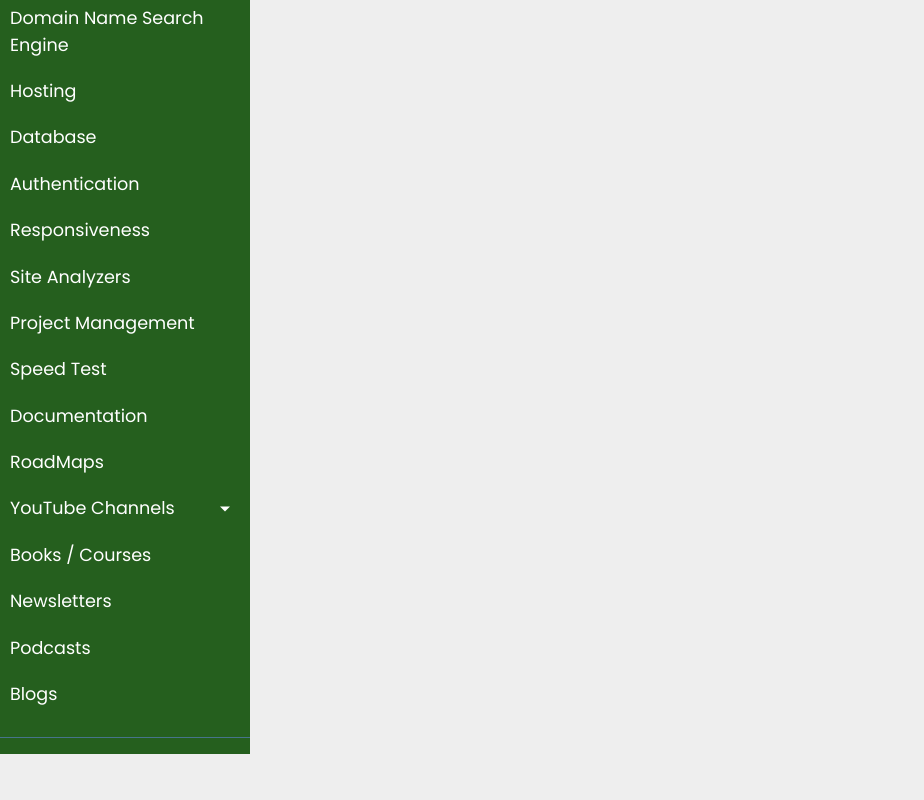
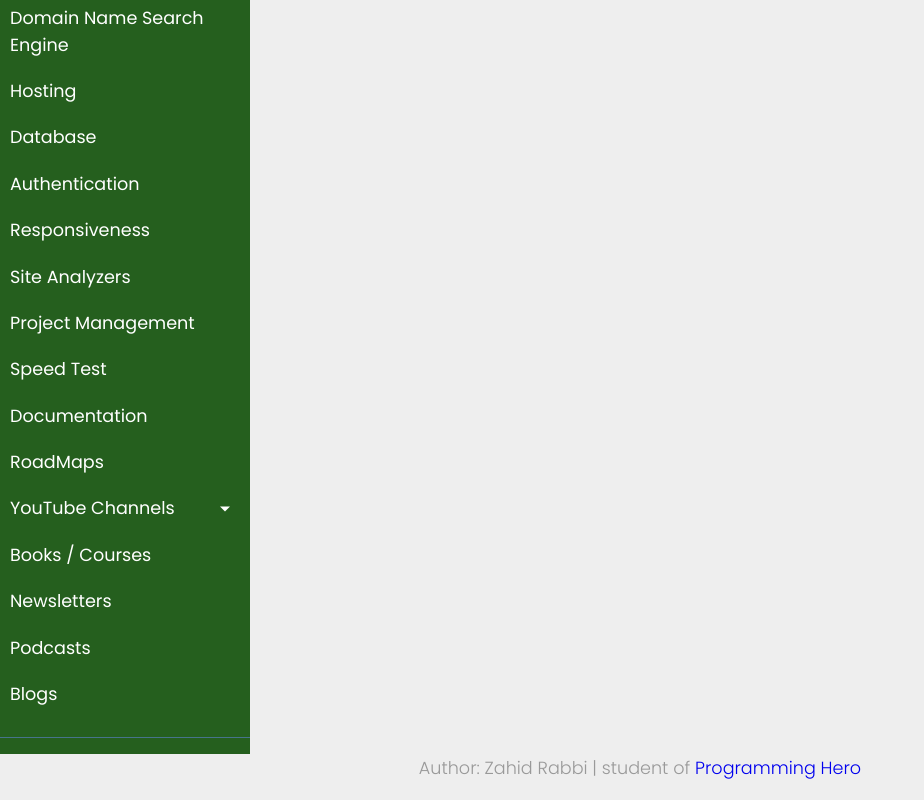
Before and after one commit to git11hub/developer-resources, a plain HTML site: page index.html in a window 1280 px wide. Shown: the part 789-1589 px from the top of the page, without its empty margins (0-924 px from the left). Before the commit the page ends 1543 px from the top, so only its background shows below. Drawn offline with nearby package versions, Linux system fonts and the light colour scheme.

Commit message:
visited color update

```diff
--- a/index.html
+++ b/index.html
@@ -1149,5 +1149,8 @@
         });
     </script>
 </body>
+<footer>
+    <p>Author: Zahid Rabbi | student of<a href="https://web.programming-hero.com/"> Programming Hero</a></p>
+</footer>
 
 </html>
--- a/style.css
+++ b/style.css
@@ -176,7 +176,7 @@ a:link {
     text-decoration: none;
   }
   a:visited {
-    color: #5252ff;
+    color: rgb(255, 0, 0);
     /* background-color: transparent; */
     /* text-decoration: none; */
   }
@@ -190,3 +190,6 @@ a:link {
     background-color: transparent;
     text-decoration: underline;
   } */
+  footer{
+      text-align: center;
+  }
```
